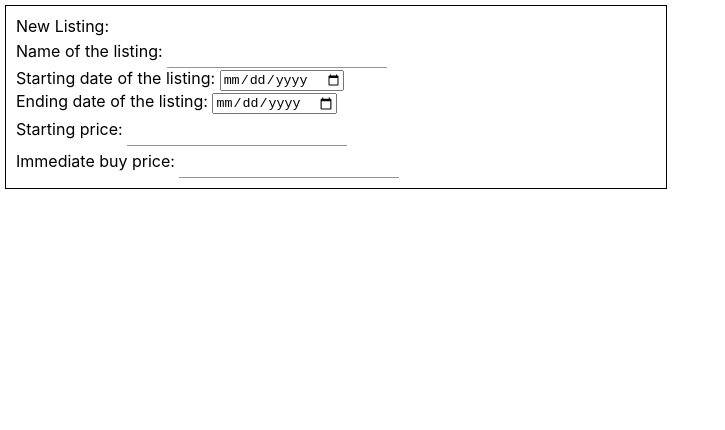
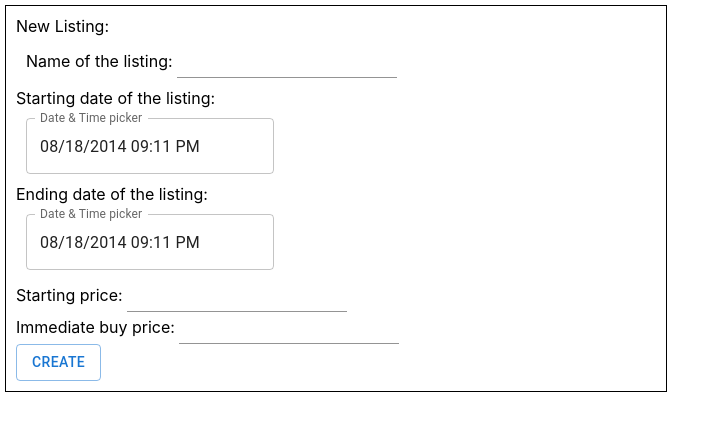
Before and after one commit to asparuhdamyanov/FEVM-EthGlobal-Hachathon-StoreFi, a React (Create React App) app in the folder storefi/: page / in a window 1280 px wide. Shown: the top 430 px of the page, without its empty margins (0-725 px from the left). Built offline with nearby package versions, Linux system fonts and the light colour scheme.

Commit message:
Add input fields

```diff
--- a/storefi/package.json
+++ b/storefi/package.json
@@ -14,6 +14,7 @@
     "@types/node": "^16.18.3",
     "@types/react": "^18.0.25",
     "@types/react-dom": "^18.0.9",
+    "dayjs": "^1.11.6",
     "react": "^18.2.0",
     "react-dom": "^18.2.0",
     "react-scripts": "5.0.1",
--- a/storefi/src/components/ListingCreation.module.css
+++ b/storefi/src/components/ListingCreation.module.css
@@ -4,3 +4,7 @@
     padding: 10px;
     width: 50%;
 }
+
+.inputItem {
+    padding: 10px;
+}
--- a/storefi/src/components/ListingCreation.tsx
+++ b/storefi/src/components/ListingCreation.tsx
@@ -1,23 +1,57 @@
 import React, {Component, JSXElementConstructor, ReactElement} from 'react';
-import { Input, TextFieldProps } from '@mui/material';
-import { DatePicker } from '@mui/x-date-pickers';
+import { Input, TextField, Button } from '@mui/material';
+import { DateTimePicker } from '@mui/x-date-pickers/DateTimePicker';
+import { LocalizationProvider } from '@mui/x-date-pickers/LocalizationProvider';
+import { AdapterDayjs } from '@mui/x-date-pickers/AdapterDayjs';
+import dayjs, { Dayjs } from 'dayjs';
+
+
+
 import styles from './ListingCreation.module.css'
 
 function ListingCreation() {
+    const [value, setValue] = React.useState<Dayjs | null>(
+        dayjs('2014-08-18T21:11:54'),
+      );
+
+      const handleChange = (newValue: Dayjs | null) => {
+        setValue(newValue);
+      };
+
     return (
         <div className={styles.listingCreation}>
             <label>New Listing:</label>
-            <div>
+            <div className = {styles.inputItem}>
                 <label>Name of the listing: </label>
                 <Input></Input>
             </div>
             <div>
                 <label>Starting date of the listing: </label>
-                <input type='date' />
+                <div className = {styles.inputItem}>
+                    <LocalizationProvider dateAdapter={AdapterDayjs}>
+                        <DateTimePicker
+                            label="Date & Time picker"
+                            value={value}
+                            onChange={handleChange}
+                            renderInput={(params) => <TextField {...params} />}
+                        >
+                        </DateTimePicker>
+                    </LocalizationProvider>
+                </div>
             </div>
             <div>
                 <label>Ending date of the listing: </label>
-                <input type = 'date'/>
+                <div className = {styles.inputItem}>
+                    <LocalizationProvider dateAdapter={AdapterDayjs}>
+                        <DateTimePicker
+                            label="Date & Time picker"
+                            value={value}
+                            onChange={handleChange}
+                            renderInput={(params) => <TextField {...params} />}
+                        >
+                        </DateTimePicker>
+                    </LocalizationProvider>
+                </div>
             </div>
             <div>
                 <label>Starting price: </label>
@@ -27,6 +61,7 @@ function ListingCreation() {
                 <label>Immediate buy price: </label>
                 <Input></Input>
             </div>
+            <Button variant="outlined">Create</Button>
         </div>
     );
 }
```
Also changed, not shown: 1 other file (tests, documents, lock files or other folders).
